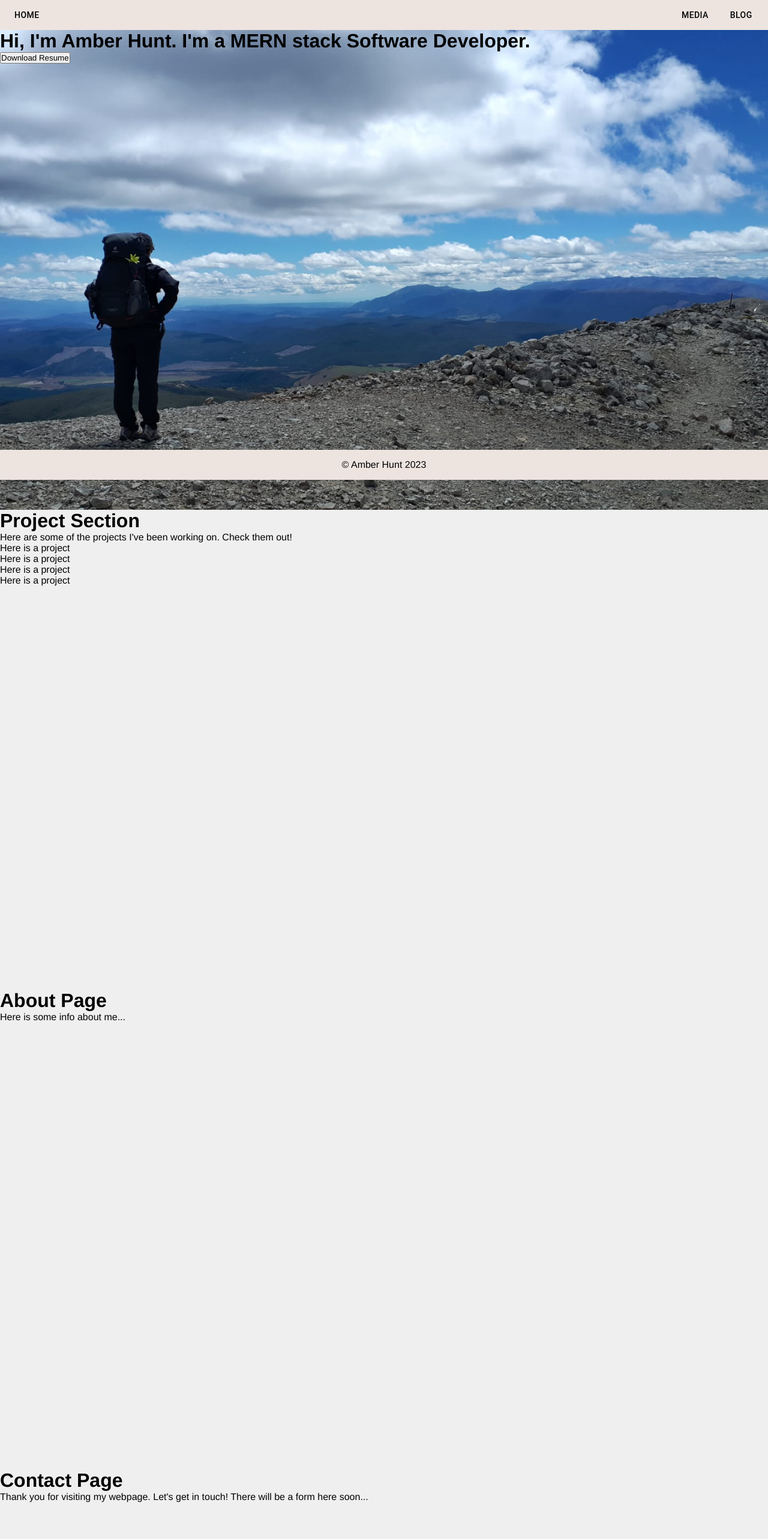
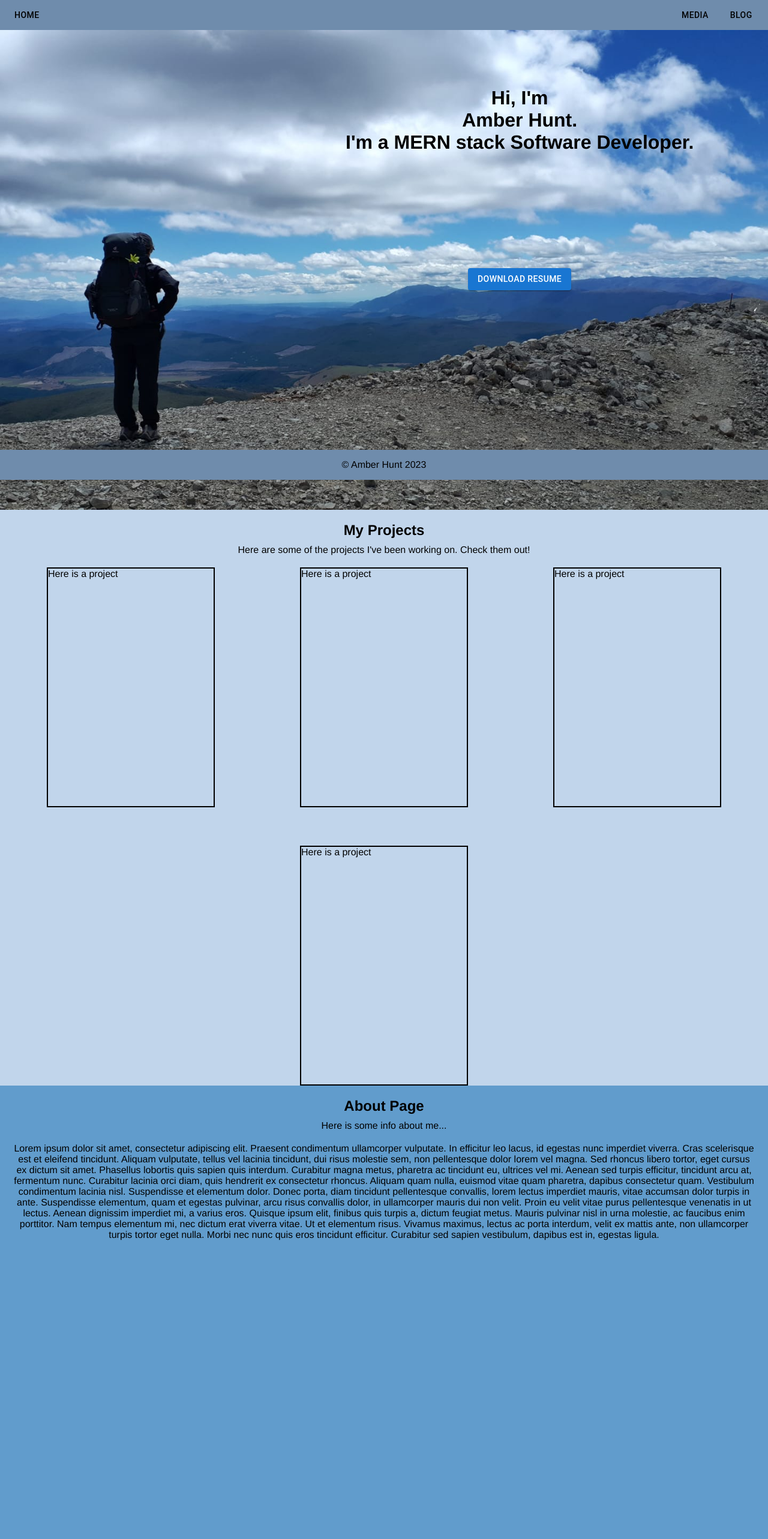
Before and after one commit to amberhunt955/portfolio, a React (Create React App) app: page / in a window 1280 px wide. Shown: the top 2566 px of the page at 60% size. Built offline with nearby package versions, Linux system fonts and the light colour scheme.

Commit message:
layout styling

```diff
--- a/src/App.js
+++ b/src/App.js
@@ -11,6 +11,7 @@ import Blog from "./pages/Blog";
 
 import "./assets/global.css";
 import "./pages/pages.css";
+import "./components/components.css"
 
 function App() {
   return (
--- a/src/assets/global.css
+++ b/src/assets/global.css
@@ -23,7 +23,7 @@
   align-items: center;
   padding-inline: 1vw;
   gap: 2vw;
-  background-color: #EDE4E0;
+  background-color: #6F8CAC;
 }
 
 .left {
@@ -55,7 +55,7 @@
   display: flex;
   justify-content: center;
   align-items: center;
-  background-color: #EDE4E0;
+  background-color: #6F8CAC;
   position: fixed;
   bottom: 0;
   width: 100%;
--- a/src/components/About.js
+++ b/src/components/About.js
@@ -1,10 +1,26 @@
 function About() {
   return (
     <div id="about-section">
-      <h1>About Page</h1>
-      <p>Here is some info about me...</p>
+      <header className="section-header">
+        <h2>About Page</h2>
+        <p>Here is some info about me...</p>
+      </header>
+      <div id="about-text">
+        Lorem ipsum dolor sit amet, consectetur adipiscing elit. Praesent condimentum ullamcorper vulputate. In efficitur leo lacus, id egestas nunc
+        imperdiet viverra. Cras scelerisque est et eleifend tincidunt. Aliquam vulputate, tellus vel lacinia tincidunt, dui risus molestie sem, non
+        pellentesque dolor lorem vel magna. Sed rhoncus libero tortor, eget cursus ex dictum sit amet. Phasellus lobortis quis sapien quis interdum.
+        Curabitur magna metus, pharetra ac tincidunt eu, ultrices vel mi. Aenean sed turpis efficitur, tincidunt arcu at, fermentum nunc. Curabitur
+        lacinia orci diam, quis hendrerit ex consectetur rhoncus. Aliquam quam nulla, euismod vitae quam pharetra, dapibus consectetur quam.
+        Vestibulum condimentum lacinia nisl. Suspendisse et elementum dolor. Donec porta, diam tincidunt pellentesque convallis, lorem lectus
+        imperdiet mauris, vitae accumsan dolor turpis in ante. Suspendisse elementum, quam et egestas pulvinar, arcu risus convallis dolor, in
+        ullamcorper mauris dui non velit. Proin eu velit vitae purus pellentesque venenatis in ut lectus. Aenean dignissim imperdiet mi, a varius
+        eros. Quisque ipsum elit, finibus quis turpis a, dictum feugiat metus. Mauris pulvinar nisl in urna molestie, ac faucibus enim porttitor. Nam
+        tempus elementum mi, nec dictum erat viverra vitae. Ut et elementum risus. Vivamus maximus, lectus ac porta interdum, velit ex mattis ante,
+        non ullamcorper turpis tortor eget nulla. Morbi nec nunc quis eros tincidunt efficitur. Curabitur sed sapien vestibulum, dapibus est in,
+        egestas ligula.
+      </div>
     </div>
-  )
+  );
 }
 
 export default About;
--- a/src/components/Contact.js
+++ b/src/components/Contact.js
@@ -1,11 +1,12 @@
-
 function Contact() {
-    return (
-        <div id="contact-section">
-          <h1>Contact Page</h1>
-          <p>Thank you for visiting my webpage. Let's get in touch! There will be a form here soon...</p>
-        </div>
-      )
+  return (
+    <div id="contact-section">
+      <header className="section-header">
+        <h2>Contact Page</h2>
+        <p>Thank you for visiting my webpage. Let's get in touch! There will be a form here soon...</p>
+      </header>
+    </div>
+  );
 }
 
 export default Contact;
--- a/src/components/Projects.js
+++ b/src/components/Projects.js
@@ -3,14 +3,18 @@ import ProjectCard from "./ProjectCard";
 function Projects() {
   return (
     <div id="projects-section">
-          <h1>Project Section</h1>
+      <header className="section-header">
+        <h2>My Projects</h2>
         <p>Here are some of the projects I've been working on. Check them out!</p>
+      </header>
+      <div id="project-display">
         <ProjectCard />
         <ProjectCard />
         <ProjectCard />
         <ProjectCard />
       </div>
-      )
+    </div>
+  );
 }
 
 export default Projects;
--- a/src/components/ResumeButton.js
+++ b/src/components/ResumeButton.js
@@ -1,6 +1,7 @@
+import { Button } from "@mui/material";
 
 function ResumeButton() {
-    return <button>Download Resume</button>
+    return <Button variant="contained">Download Resume</Button>
 }
 
 export default ResumeButton;
--- a/src/components/Welcome.js
+++ b/src/components/Welcome.js
@@ -1,12 +1,24 @@
 import ResumeButton from "./ResumeButton";
 
 function Welcome() {
-    return (
-        <div id="welcome-section">
-            <h1>Hi, I'm Amber Hunt. I'm a MERN stack Software Developer.</h1>
-            <ResumeButton />
-        </div>
-    )
+  return (
+    <div id="welcome-section">
+      <div className="empty-div"></div>
+      <div className="empty-div"></div>
+      <div className="empty-div"></div>
+      <div id="welcome-content">
+        <h1>
+          Hi, I'm
+          <br />
+          <span>Amber Hunt.</span>
+          <br />
+          I'm a MERN stack Software Developer.
+        </h1>
+        <ResumeButton />
+        <div className="empty-div"></div>
+      </div>
+    </div>
+  );
 }
 
 export default Welcome;
--- /dev/null
+++ b/src/components/components.css
@@ -0,0 +1,39 @@
+#welcome-content {
+    max-width: fit-content;
+    display: flex;
+    flex-direction: column;
+    justify-content: space-around;
+    align-items: center;
+    text-align: center;
+}
+
+.empty-div {
+    min-width: 15vw;
+    max-width: 15vw;
+    min-height: 10vh;
+    max-height: 10vh;
+}
+
+.project-card {
+    min-height: 50vh;
+    min-width: 35vh;
+    max-width: 35vh;
+    border: 2px solid black;
+}
+
+#about-text {
+    margin-inline: auto;
+    padding-inline: 20px;
+    text-align: center;
+}
+
+.section-header {
+    padding: 20px 0 20px 0;
+    max-width: fit-content;
+    margin-inline: auto;
+    text-align: center;
+}
+
+h2 {
+    padding-bottom: 10px;
+}
--- a/src/pages/pages.css
+++ b/src/pages/pages.css
@@ -3,31 +3,57 @@
   margin-top: 50px;
   background: url("../assets/welcome-background.jpg") no-repeat center center fixed;
   background-size: cover;
+  display: flex;
 }
 
 #projects-section {
   min-height: 100vh;
+  background-color: #C1D5EB;
+}
+
+#project-display {
+  display: flex;
+  flex-direction: row;
+  flex-wrap: wrap;
+  justify-content: space-evenly;
+  align-items: center;
+  gap: 5vw;
 }
 
 #about-section {
   min-height: 100vh;
+  background-color: #619CCC;
 }
 
 #contact-section {
   min-height: 100vh;
+  background-color: #C1D5EB;
 }
 
 #blog-page {
+  min-height: 80vh;
   margin-top: 50px;
+  display: flex;
+  flex-direction: column;
+  justify-content: center;
+  align-items: center;
+  background-color: #C1D5EB;
 }
 
 #media-page {
+  min-height: 80vh;
   margin-top: 50px;
+  display: flex;
+  flex-direction: column;
+  justify-content: center;
+  align-items: center;
+  background-color: #C1D5EB;
 }
 
 @media only screen and (max-width: 912px) {
   #welcome-section {
     max-height: fit-content;
+    min-height: 200px;
     background: url("../assets/welcome-background.jpg") no-repeat top fixed;
     background-size: contain;
   }
```
Lines whose indentation alone changed are shown as unchanged.
